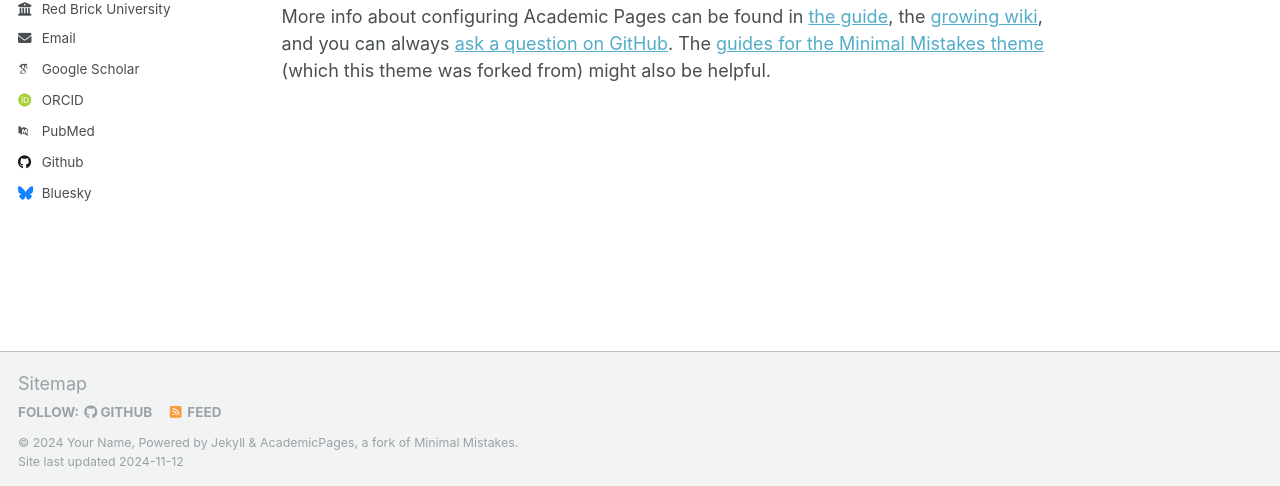
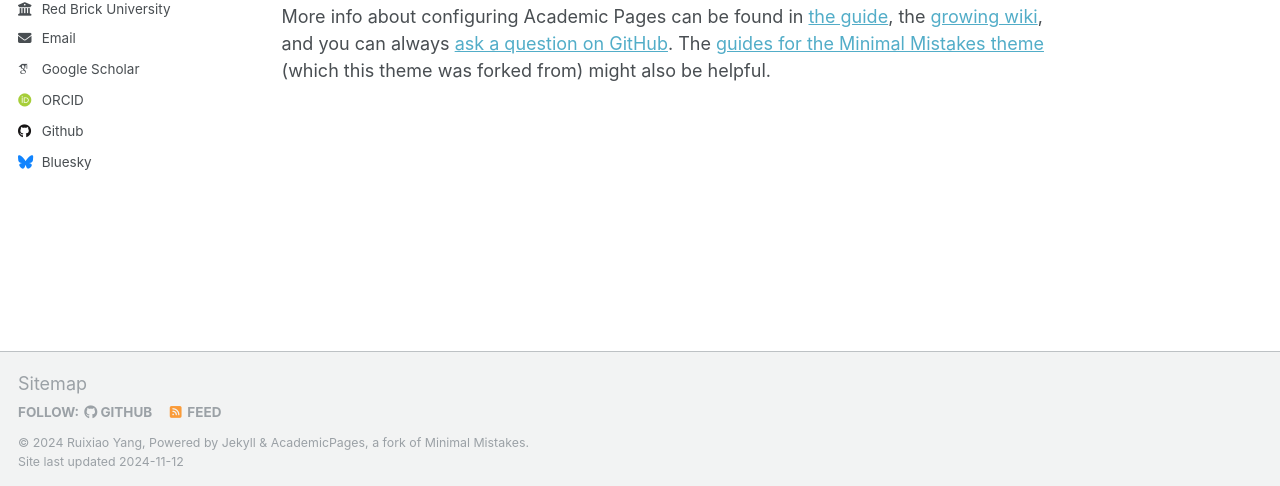
Before and after one commit to Brelliothe/Brelliothe.github.io, a Jekyll site: the page built from _pages/about.md, in a window 1280 px wide and 900 px high, scrolled down 2643 px. Shown: the part 411-897 px from the top of the window. Built offline with Jekyll 4.4.1, drawn with Linux system fonts in a browser that asks for light colours; some web fonts are replaced.

Commit message:
Update _config.yml

```diff
--- a/_config.yml
+++ b/_config.yml
@@ -10,11 +10,11 @@
 locale                   : "en-US"
 title                    : "Your Name / Site Title"
 title_separator          : "-"
-name                     : &name "Your Name"
+name                     : &name "Ruixiao Yang"
 description              : &description "personal description"
-url                      : https://academicpages.github.io # the base hostname & protocol for your site e.g. "https://[your GitHub username].github.io"
+url                      : https://brelliothe.github.io # the base hostname & protocol for your site e.g. "https://[your GitHub username].github.io"
 baseurl                  : "" # the subpath of your site, e.g. "/blog"
-repository               : "academicpages/academicpages.github.io"
+repository               : "Brelliothe/Brelliothe.github.io"
 
 # Site Author - The following control what appear as part of the author content on the side bar.
 #               If a field is blank the icon and link will not appear, otherwise it will be shown.
@@ -31,14 +31,8 @@
   email            : "none@example.org"
 
   # Academic websites
-  arxiv            : # URL - Update with the correct link to your profile
-  googlescholar    : "https://scholar.google.com/citations?user=PS_CX0AAAAAJ"
-  impactstory      : # URL
-  orcid            : "http://orcid.org/yourorcidurl"
-  semantic         : # URL
-  pubmed           : "https://www.ncbi.nlm.nih.gov/pubmed/?term=john+snow"
-  researchgate     : # URL
-  scopus           : # URL
+  googlescholar    : "https://scholar.google.com/citations?user=c0W8nfwAAAAJ"
+  orcid            : "https://orcid.org/my-orcid?orcid=0000-0002-2852-0150"
 
   # Repositories and software development
   bitbucket        : # Username - Update with your username on the site
```
